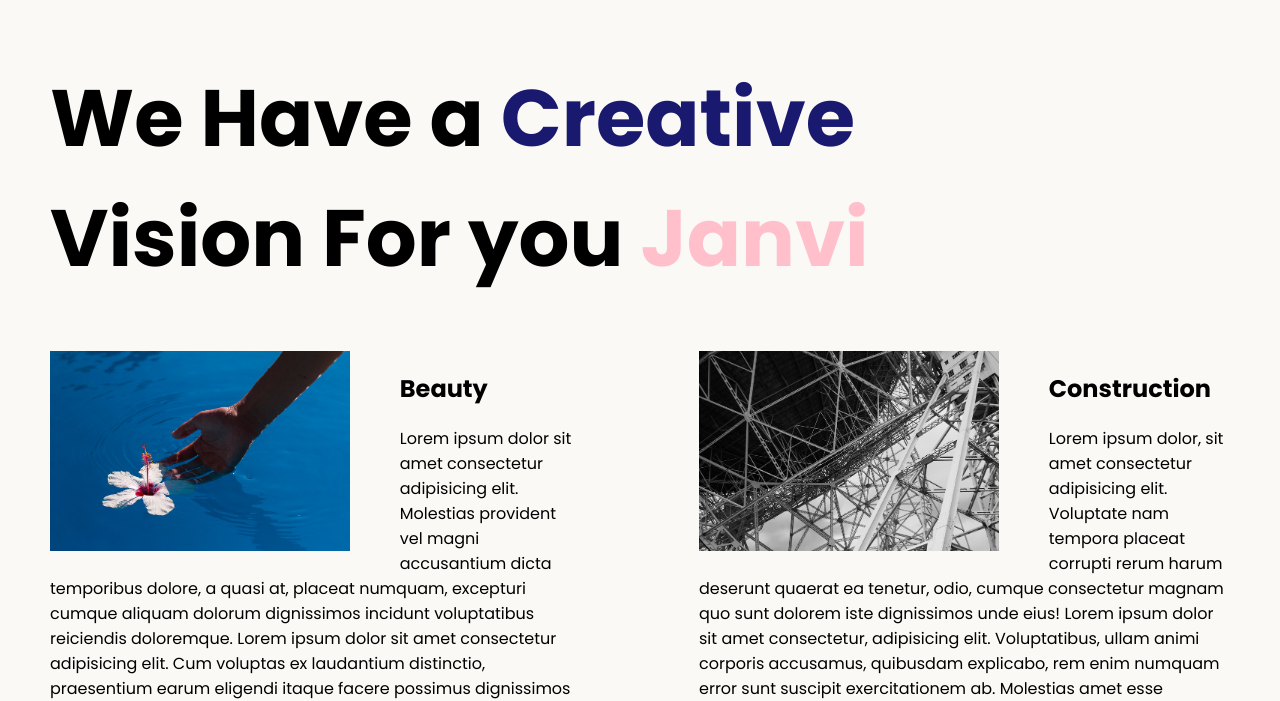
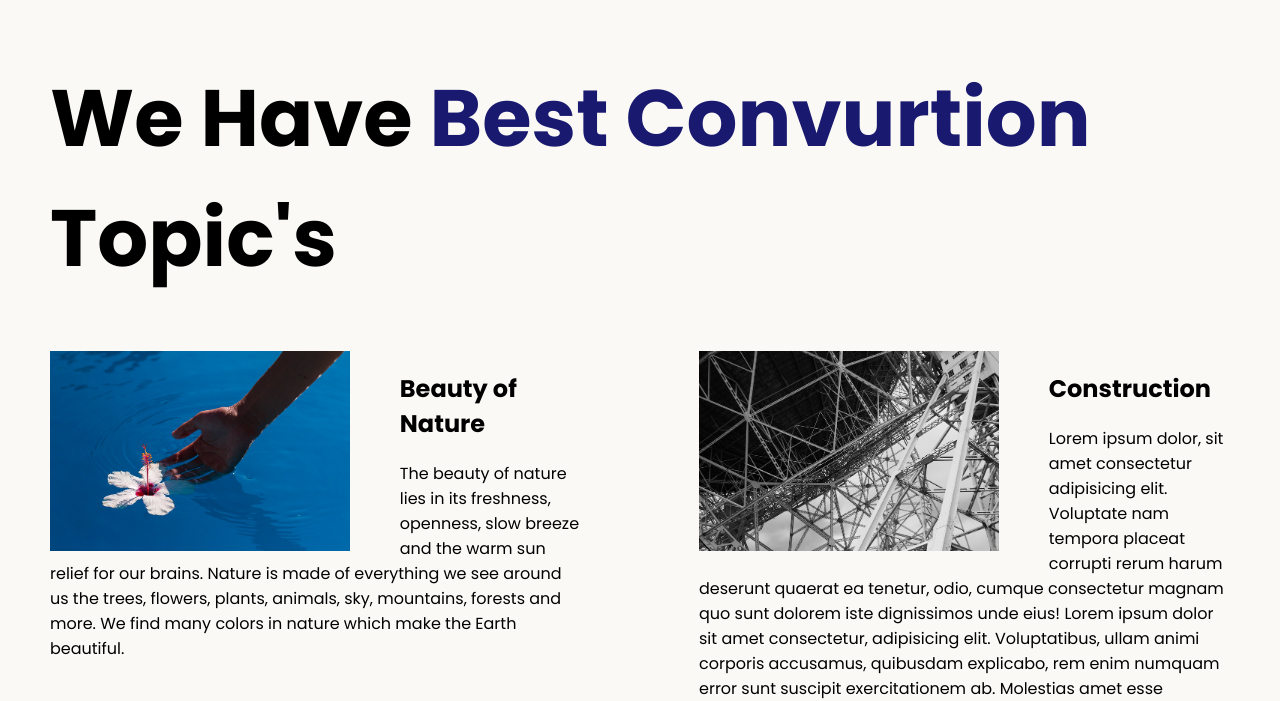
Before and after one commit to pikapopoi/project, a plain HTML site: page index.html in a window 1280 px wide. Shown: the part 99-800 px from the top of the page. Drawn offline with Linux system fonts and the light colour scheme.

Commit message:
Add files via upload

```diff
--- a/index.html
+++ b/index.html
@@ -17,11 +17,11 @@
 
     COOL GREAT GOAL
 
-    <h1>We Have a <span class="creative">Creative</span> <br>Vision For you <span style="color: pink;">Janvi</span></h1>
+    <h1>We Have <span class="creative">Best Convurtion</span> <br> Topic's </h1>
     <div class="left card"><img class="tile-image" src="images/beautiful.jpg" alt="hand and flower in water">
-      <h2 class="card-title">Beauty</h2>
-      <p class="card-text">Lorem ipsum dolor sit amet consectetur adipisicing elit. Molestias provident vel magni accusantium dicta temporibus dolore, a quasi at, placeat numquam, excepturi cumque aliquam dolorum dignissimos incidunt voluptatibus reiciendis doloremque.
-        Lorem ipsum dolor sit amet consectetur adipisicing elit. Cum voluptas ex laudantium distinctio, praesentium earum eligendi itaque facere possimus dignissimos cumque sit voluptatum est nulla optio blanditiis, doloremque enim? At?
+      <h2 class="card-title">Beauty of Nature</h2>
+      <p class="card-text">
+        The beauty of nature lies in its freshness, openness, slow breeze and the warm sun relief for our brains. Nature is made of everything we see around us the trees, flowers, plants, animals, sky, mountains, forests and more. We find many colors in nature which make the Earth beautiful.
       </p>
     </div>
 
```
